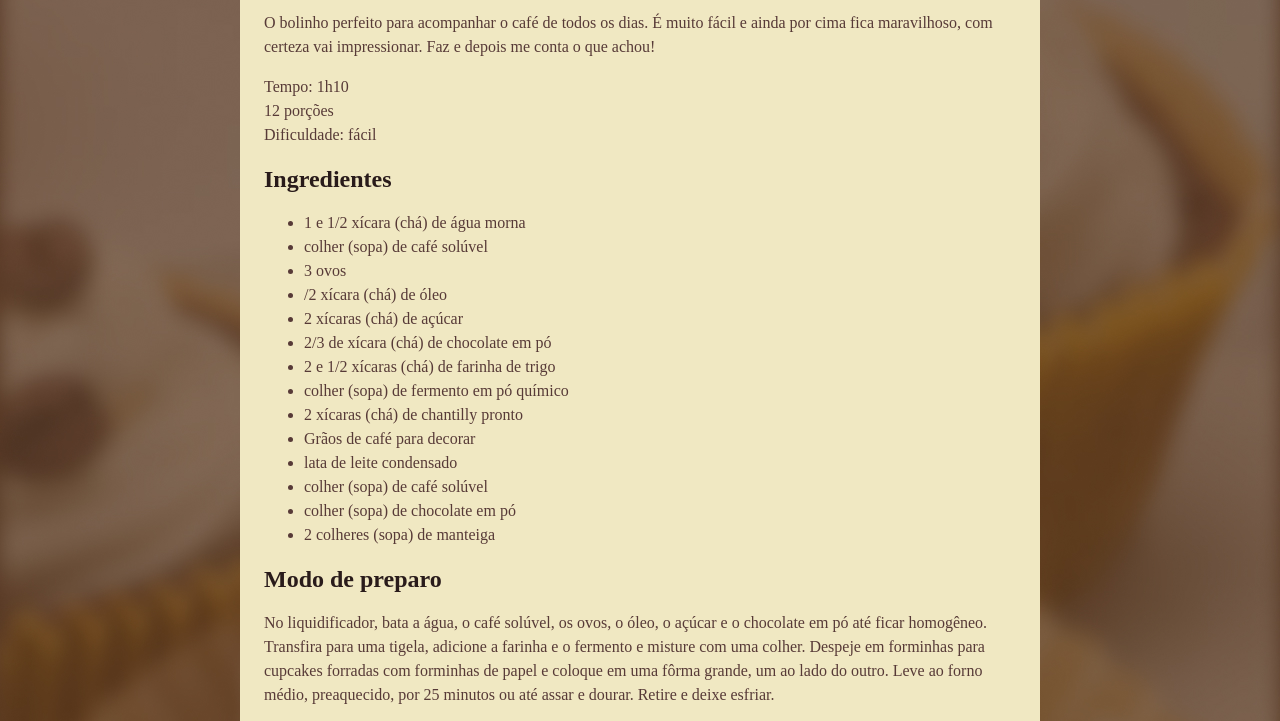
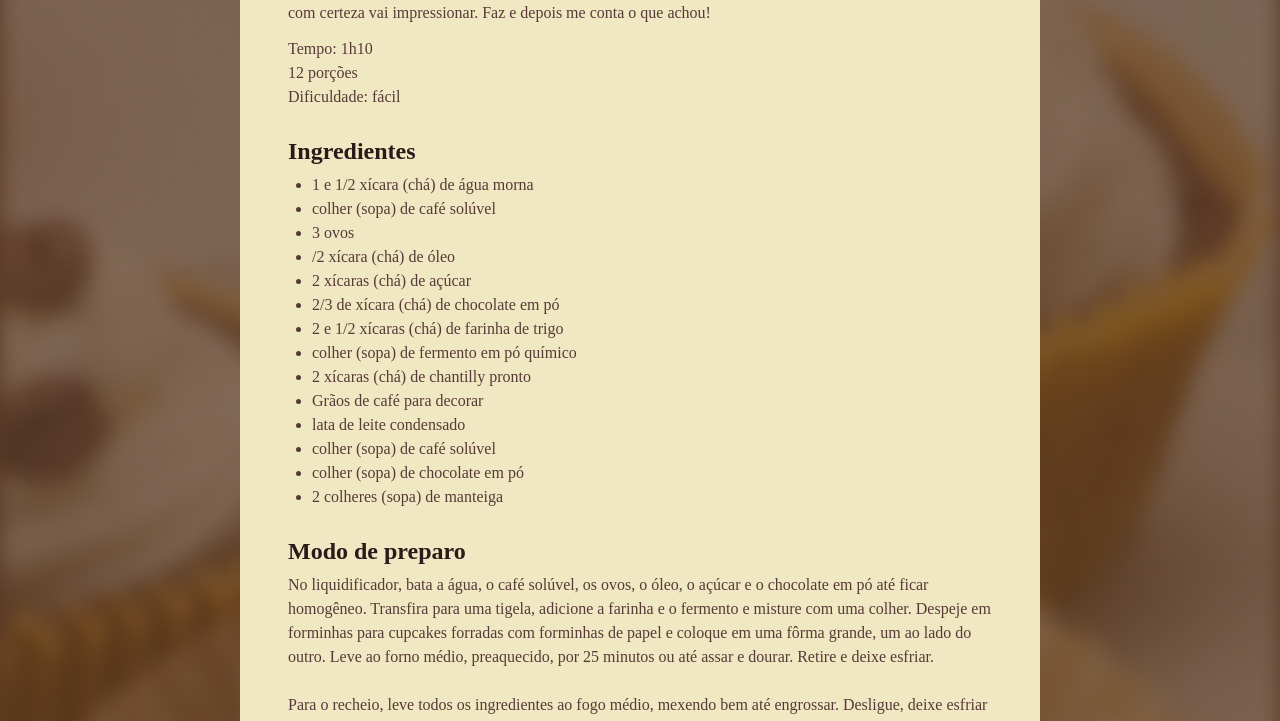
Before and after one commit to flavindev/pagina-receitas, a plain HTML site: page index.html in a window 1280 px wide. Shown: the part 207-928 px from the top of the page. Drawn offline with Linux system fonts and the light colour scheme; a web font is replaced by a local one.

Commit message:
personalizando espaços

```diff
--- a/style.css
+++ b/style.css
@@ -1,3 +1,8 @@
+* {
+    margin: 0;
+    padding: 0;
+}
+
 :root {
     font-family: "Alice", serif;
     line-height: 150%;
@@ -19,9 +24,25 @@ body {
     border-radius: 24px;
 }
 
+img {
+    border-radius: 16px;
+}
+
+main {
+    padding: 24px;
+}
+
 h1 {
     line-height: 140%;
     font-size: 40px;
+}
+
+section + section {
+    margin-top: 24px
+}
+
+#about p + p {
+    margin-top: 12px;
 }
 
 h2 {
@@ -30,8 +51,10 @@ h2 {
 
 h1, h2 {
     color: #291B1A;
+    margin-bottom: 4px;
+    line-height: 150%;
 }
 
-img {
-    border-radius: 16px;
+ul {
+    padding-left: 24px;
 }
```
